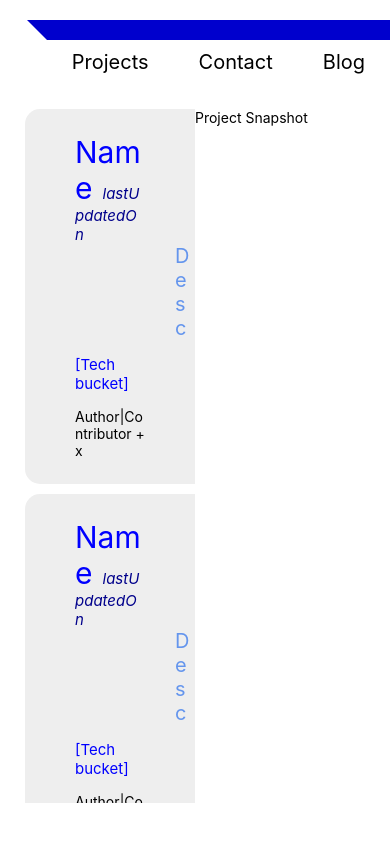
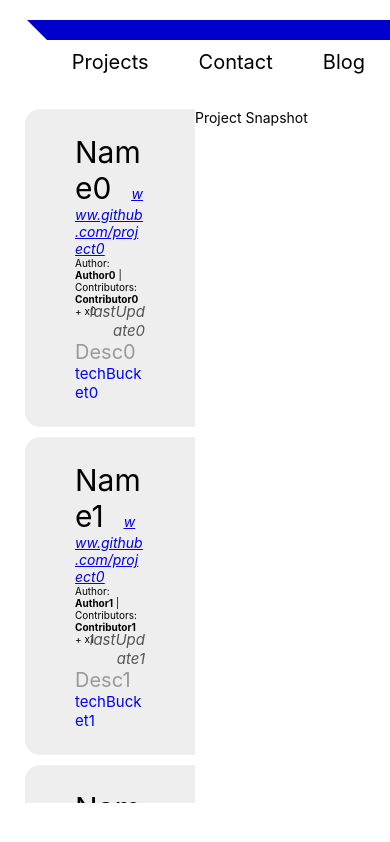
Before and after one commit to SKR301/SKR301.github.io, a React Native app: screen /projects in a window 390 px wide. Built offline with nearby package versions, Linux system fonts and the light colour scheme.

Commit message:
updated project UI

```diff
--- a/src/projects.js
+++ b/src/projects.js
@@ -1,5 +1,6 @@
-import { useState } from 'react';
+import { useEffect, useState } from 'react';
 import { StyleSheet, Text, View, Image, Dimensions, ScrollView } from 'react-native';
+import { Link, Navigate } from "react-router-dom";
 import Navbar from './components/navbar';
 
 const windowWidth = Dimensions.get('window').width;
@@ -11,8 +12,8 @@ export default function Projects() {
 // add project details as json
 	const [projectDet, setProjectDet] = useState([{
 		name: 'Name0',
+		lastUpdatedOn: 'lastUpdate0',
 		desc: 'Desc0',
-		lastUpdate: 'lastUpdate0',
 		techBucket: 'techBucket0',
 		author: 'Author0',
 		contributor: 'Contributor0',
@@ -20,8 +21,8 @@ export default function Projects() {
 		githubLink: 'www.github.com/project0',
 	},{
 		name: 'Name1',
+		lastUpdatedOn: 'lastUpdate1',
 		desc: 'Desc1',
-		lastUpdate: 'lastUpdate1',
 		techBucket: 'techBucket1',
 		author: 'Author1',
 		contributor: 'Contributor1',
@@ -29,14 +30,35 @@ export default function Projects() {
 		githubLink: 'www.github.com/project0',
 	},{
 		name: 'Name2',
+		lastUpdatedOn: 'lastUpdate2',
 		desc: 'Desc2',
-		lastUpdate: 'lastUpdate2',
 		techBucket: 'techBucket2',
 		author: 'Author2',
 		contributor: 'Contributor2',
 		extraContributor: 'x2',
 		githubLink: 'www.github.com/project0',
-	},])
+	},]);
+
+	useEffect(()=>{
+
+	},[projectDet])
+
+
+	const projectListToRender = [];
+	projectDet.map((element, index) => {
+        projectListToRender.push(
+			<View style={projects.projectCard} key={index}>
+				<Text>
+					<Text style={projects.projectName}>{element.name}</Text>
+					<Text style={projects.githubLink}><Link to={element.githubLink}><u>{element.githubLink}</u></Link></Text>
+				</Text>
+				<Text style={projects.contributors}>Author: <b>{element.author}</b> | Contributors: <b>{element.contributor}</b> + {element.extraContributor}</Text>
+				<Text style={projects.projectLastUpdate}>{element.lastUpdatedOn}</Text>
+				<Text style={projects.projectDesc}>{element.desc}</Text>
+				<Text style={projects.projectTechBucket}>{element.techBucket}</Text>
+				</View>
+		);
+    });
 
 	return (
 		<View>
@@ -45,33 +67,9 @@ export default function Projects() {
 				<ScrollView style={projects.projectListContainer}>
 					{/* expand to show more desc and show snapshot on hover */}
 					{/* click to open project link */}
-					<View style={projects.projectCard}>
-						<Text>
-							<Text style={projects.projectName}>Name</Text>
-							<Text style={projects.projectLastUpdate}>lastUpdatedOn</Text>
-						</Text>
-						<Text style={projects.projectDesc}>Desc</Text>
-						<Text style={projects.projectTechBucket}>[Tech bucket]</Text>
-						<Text style={projects.contributors}>Author|Contributor + x</Text>
-					</View>
-					<View style={projects.projectCard}>
-						<Text>
-							<Text style={projects.projectName}>Name</Text>
-							<Text style={projects.projectLastUpdate}>lastUpdatedOn</Text>
-						</Text>
-						<Text style={projects.projectDesc}>Desc</Text>
-						<Text style={projects.projectTechBucket}>[Tech bucket]</Text>
-						<Text style={projects.contributors}>Author|Contributor + x</Text>
-					</View>
-					<View style={projects.projectCard}>
-						<Text>
-							<Text style={projects.projectName}>Name</Text>
-							<Text style={projects.projectLastUpdate}>lastUpdatedOn</Text>
-						</Text>
-						<Text style={projects.projectDesc}>Desc</Text>
-						<Text style={projects.projectTechBucket}>[Tech bucket]</Text>
-						<Text style={projects.contributors}>Author|Contributor + x</Text>
-					</View>
+					{
+						projectListToRender
+					}
 				</ScrollView>
 				<View style={projects.projetctSnapshot}>
 					<Text>Project Snapshot</Text>
@@ -103,24 +101,31 @@ const projects = StyleSheet.create({
 	},
 	projectName: {
 		fontSize: 30,
-		color: 'blue'
+		color: '#000',
+	},
+	contributors: {
+		fontSize: 10,
 	},
 	projectDesc: {
 		fontSize: 20,
-		marginLeft: 100,
-		color: 'cornflowerblue',
+		color: '#999',
 	},
 	projectLastUpdate: {
 		textAlign: 'right',
 		fontSize: 15,
+		marginTop: -15,
 		marginLeft: 10,
-		color: 'darkblue',
+		color: '#555',
 		fontStyle: 'italic',
 	},
 	projectTechBucket: {
-		marginVertical: 15,
 		fontSize: 15,
 		color: 'blue',
+	},
+	githubLink: {
+		marginLeft: 20,
+		color: 'blue',
+		fontStyle: 'italic',
 	},
 	projetctSnapshot: {
 		flex: 1
```
